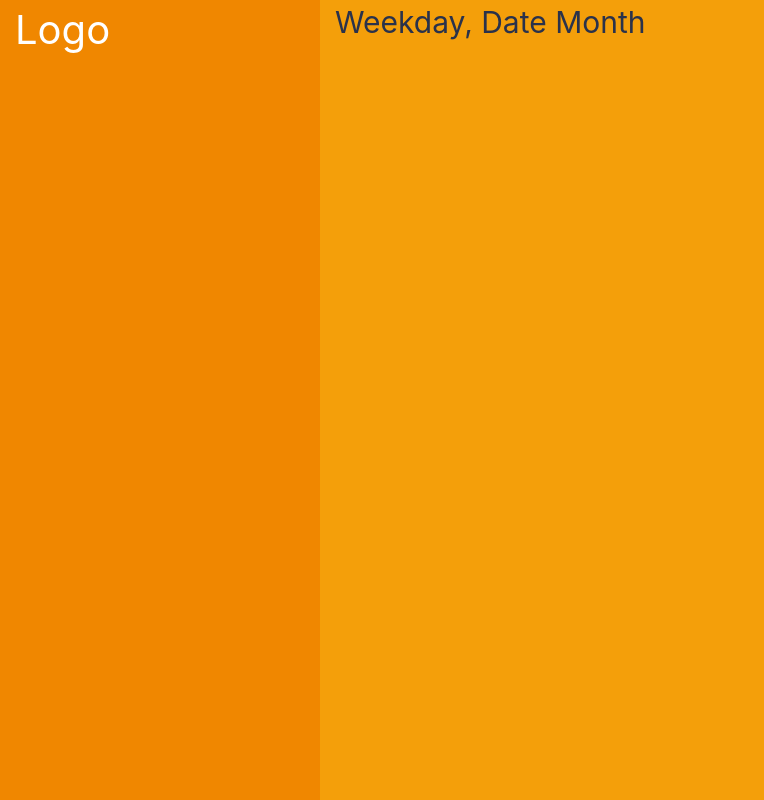
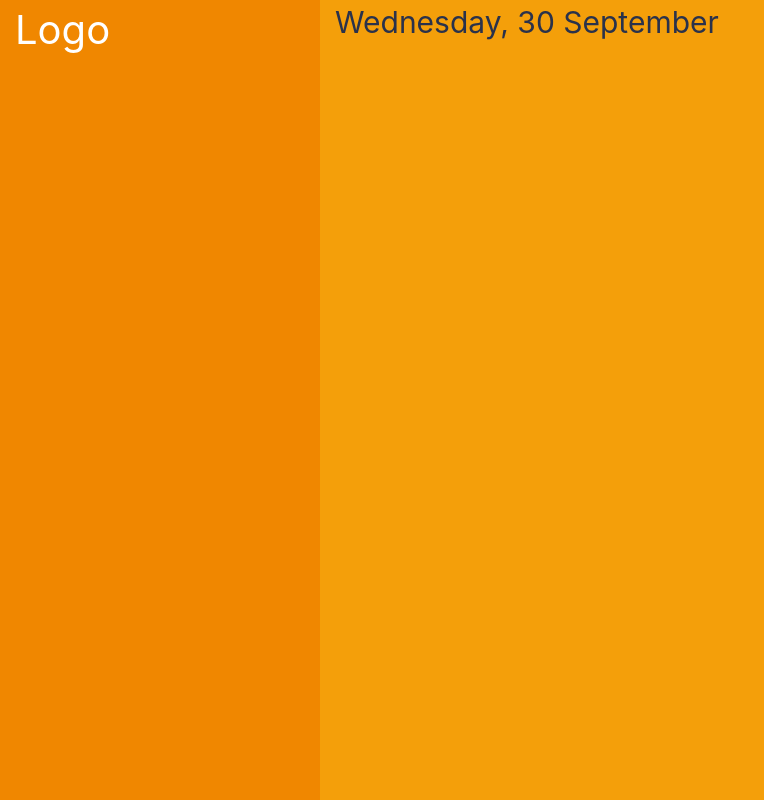
Before and after one commit to sam-leishman/toDoApp, a website: page index.html in a window 1280 px wide. Shown: the whole page, without its empty margins (0-764 px from the left). Drawn offline with nearby package versions, Linux system fonts and the light colour scheme.

Commit message:
Add a calendar

```diff
--- a/index.html
+++ b/index.html
@@ -32,7 +32,11 @@
                     <div class="logo">Logo</div>
                 </div>
                 <div class="my-page col-md-9">
-                    <div id="todaysDate" class="current-date">Weekday, Date Month</div>
+                    <div class="current-date">
+                        <span id="weekday">Weekday</span>,
+                        <span id="date">Date</span>
+                        <span id="month">Month</span>
+                    </div>
                 </div>
             </div>
         </div>
--- a/public/js/main.js
+++ b/public/js/main.js
@@ -21,6 +21,18 @@
 // Today's Date
 // =========================
 
+const monthNames = ["January", "February", "March", "April", "May", "June", "July", "August", "September", "October", "November", "December"];
+const weekdays = ["Sunday", "Monday", "Tuesday", "Wednesday", "Thursday", "Friday", "Saturday"];
+
 var today = new Date();
-var date = today.getDate() + today.getMonth();
-// document.getElementById("todaysDate").innerText = date;
+
+// Weekday
+var weekday = weekdays[today.getDay()];
+document.getElementById("weekday").innerText = weekday;
+
+// Date
+document.getElementById("date").innerText = today.getDate();
+
+// Month
+var monthName = monthNames[today.getMonth()];
+document.getElementById("month").innerText = monthName;
```
